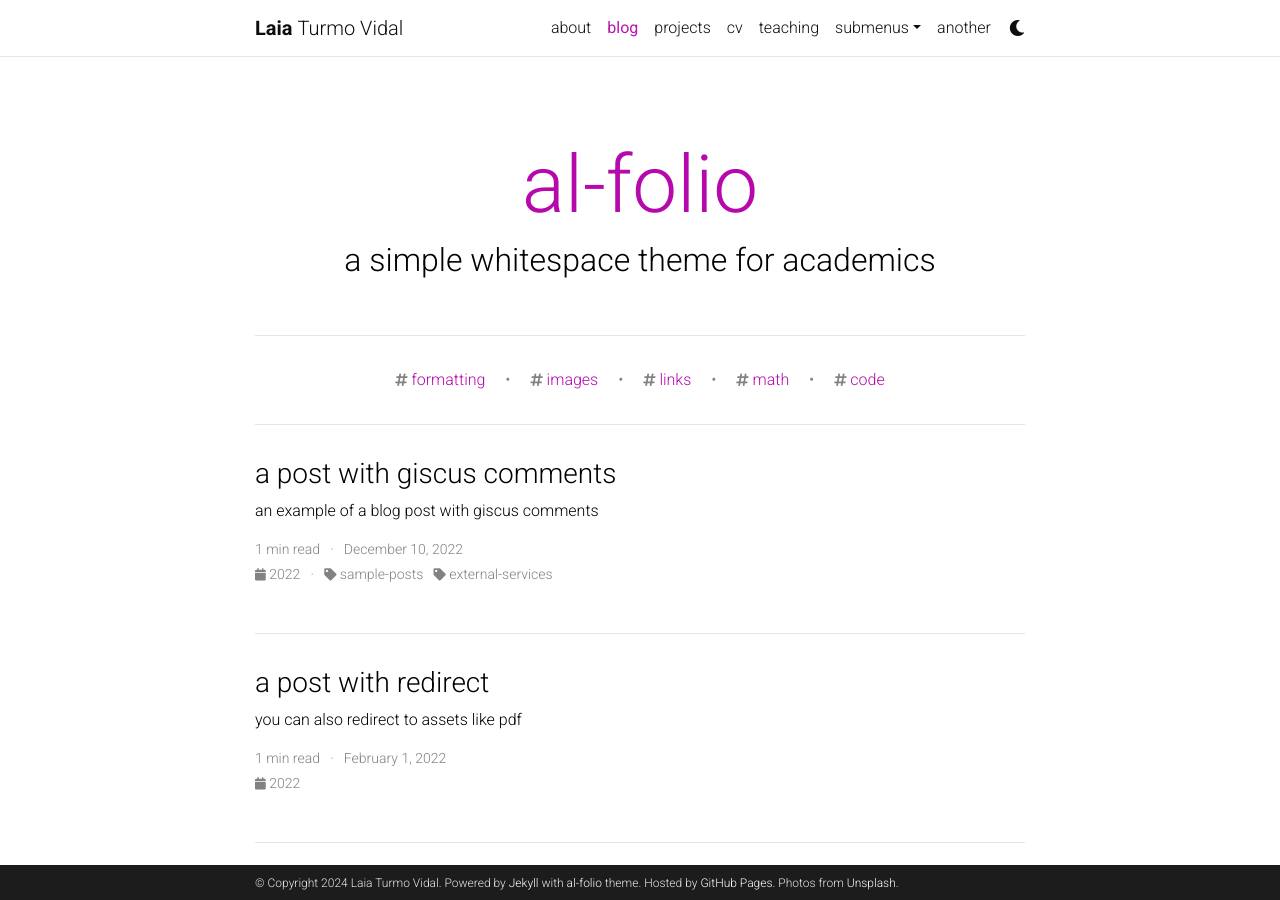
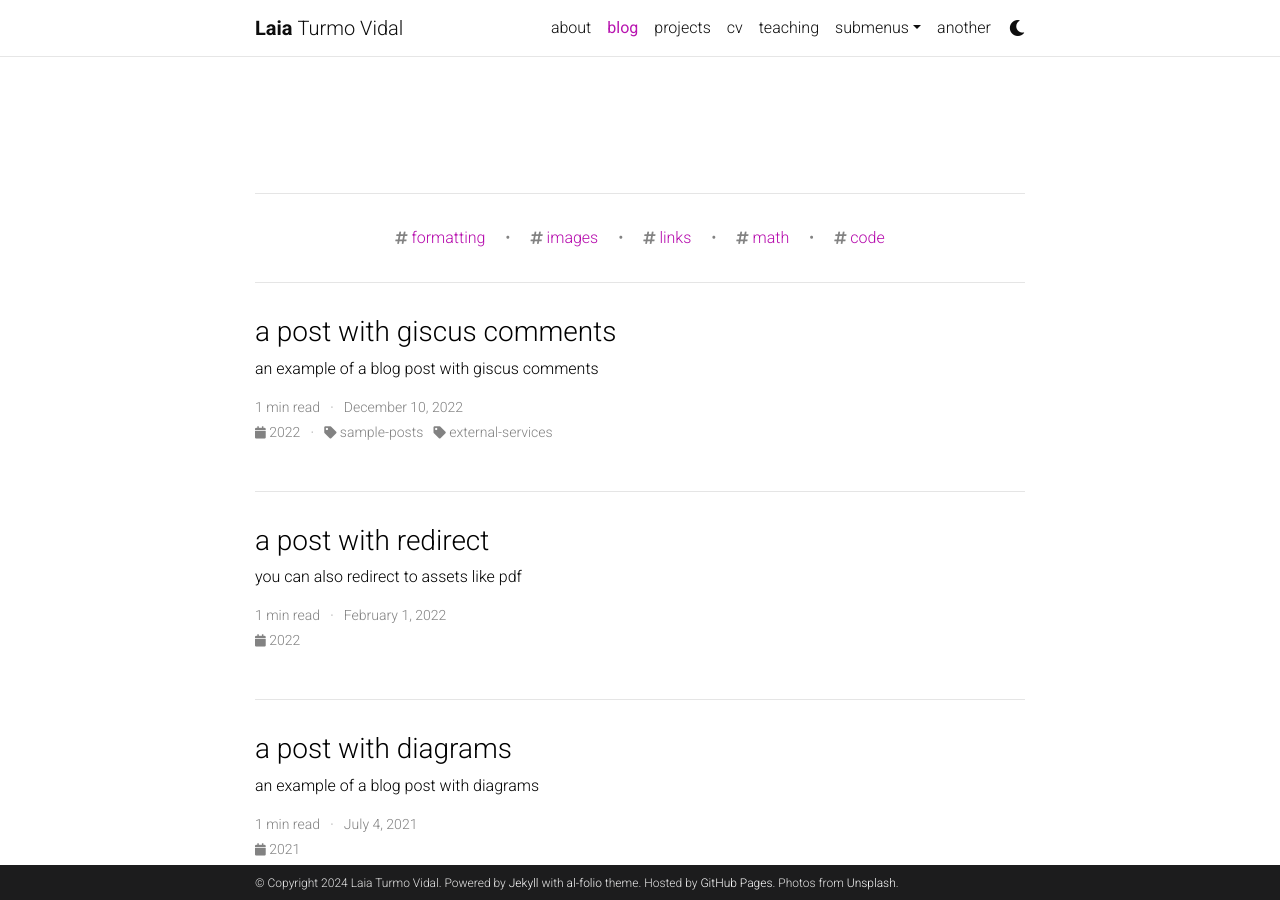
Before and after one commit to laiatv/laiatv.github.io, a Jekyll site: the page built from blog/index.html, in a window 1280 px wide and 900 px high. Built offline with Jekyll 4.4.1, drawn with Linux system fonts in a browser that asks for light colours; the list of posts is cut into pages by our own code; comment, search, counter and statistics services are not loaded; a style sheet for code colours, icons or effects is not loaded.

Commit message:
Update _config.yml
minor updates to email and blogpost content

```diff
--- a/_config.yml
+++ b/_config.yml
@@ -7,7 +7,7 @@
 first_name: Laia
 middle_name:
 last_name: Turmo Vidal
-email: laia.turmo@gmail.com
+email: laiatv@kth.se
 description: > # the ">" symbol means to ignore newlines until "footer_text:"
   A simple, whitespace theme for academics. Based on [*folio](https://github.com/bogoli/-folio) design.
 footer_text: >
@@ -121,9 +121,9 @@
 # Blog
 # -----------------------------------------------------------------------------
 
-blog_name: al-folio # blog_name will be displayed in your blog page
+blog_name:  # al-folio blog_name will be displayed in your blog page
 blog_nav_title: blog # your blog must have a title for it to be displayed in the nav bar
-blog_description: a simple whitespace theme for academics
+blog_description: # a simple whitespace theme for academics
 permalink: /blog/:year/:title/
 
 # Pagination
```
